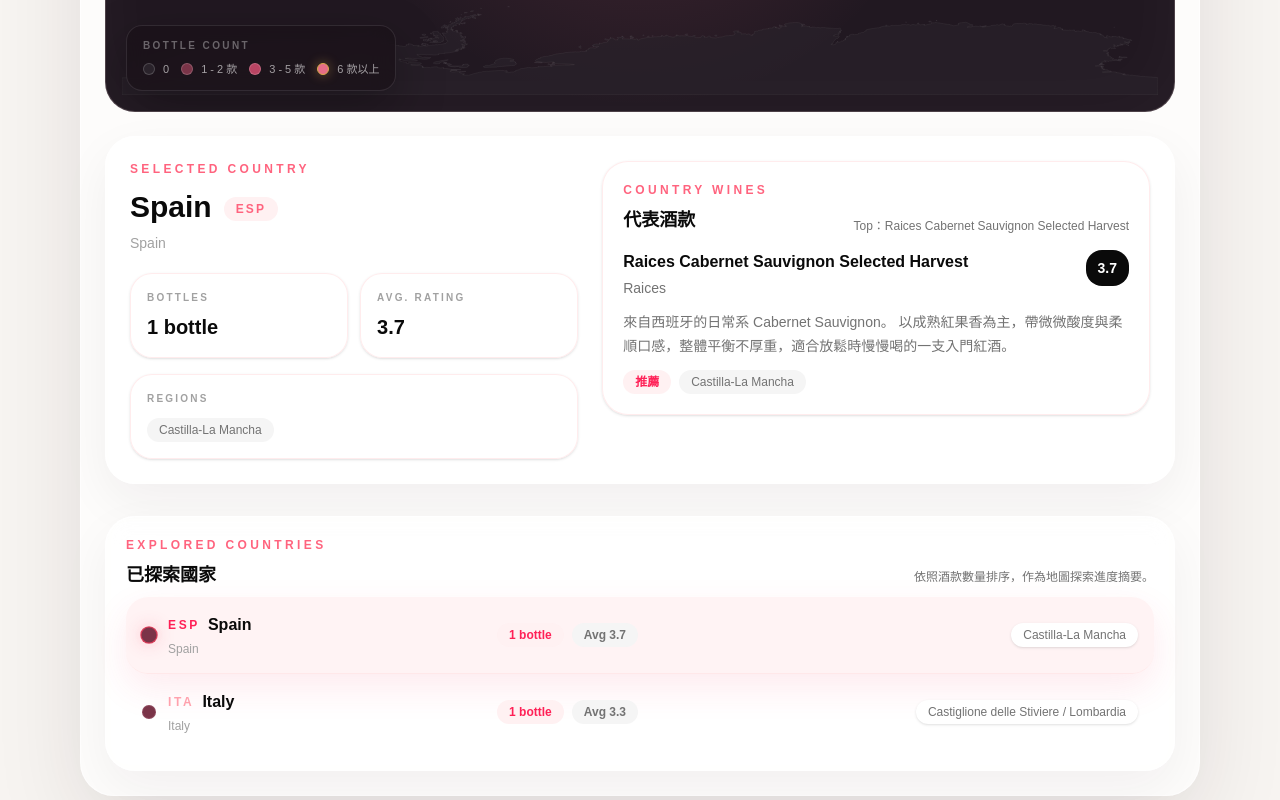
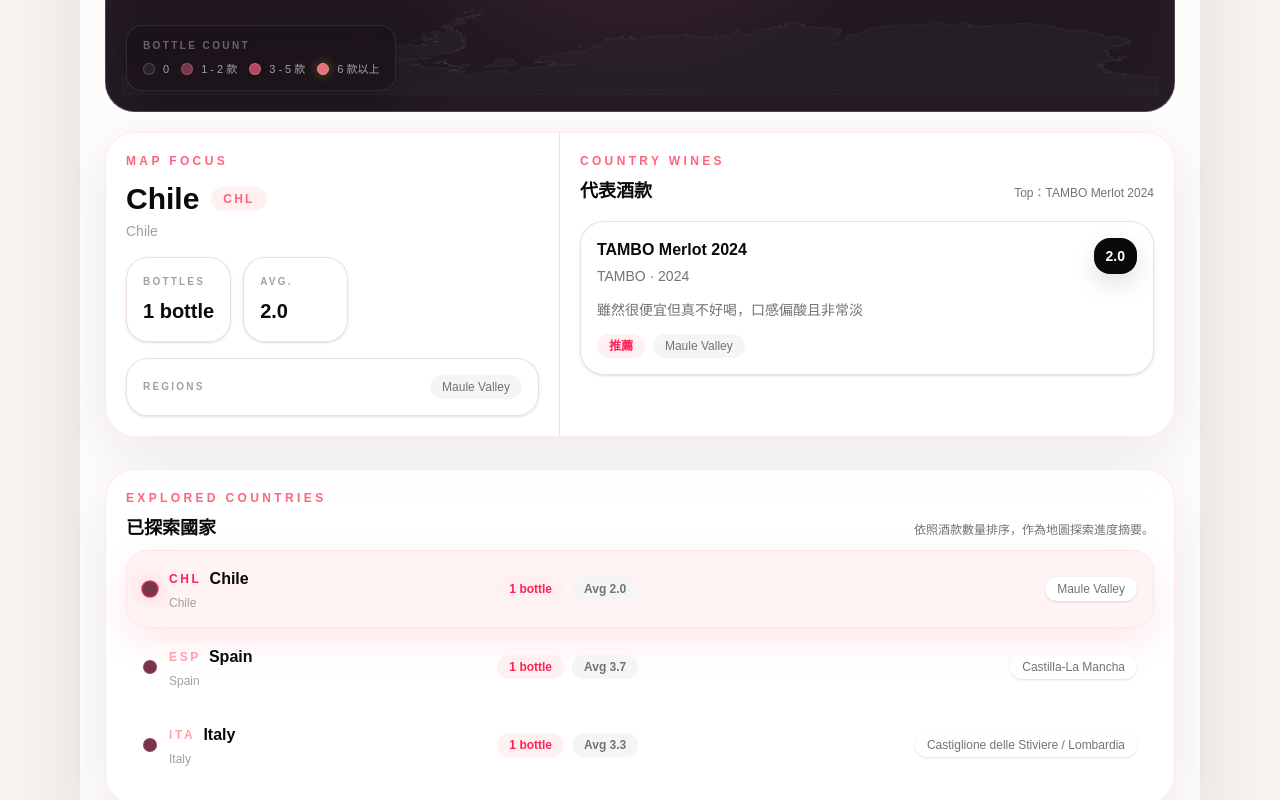
Before and after one commit to lulu930128/lululab-site, a Next.js app: page /lifestyle/cellar/wine-atlas in a window 1280 px wide. Shown: the part 1100-1900 px from the top of the page. Built offline with nearby package versions, Linux system fonts and the light colour scheme.

Commit message:
Update homepage v9

```diff
--- a/components/wine-atlas/WineCountryPanel.tsx
+++ b/components/wine-atlas/WineCountryPanel.tsx
@@ -9,59 +9,66 @@
   return count === 1 ? "1 bottle" : `${count} bottles`;
 }
 
+function getRecentWines(wines: WineItem[]) {
+  return [...wines]
+    .sort((a, b) => {
+      const aTime = a.tastedDate ? new Date(a.tastedDate).getTime() : 0;
+      const bTime = b.tastedDate ? new Date(b.tastedDate).getTime() : 0;
+      return bTime - aTime;
+    })
+    .slice(0, 3);
+}
+
 export default function WineCountryPanel({
   country,
   wines,
 }: WineCountryPanelProps) {
   if (!country) {
     return (
-      <section className="mt-6 rounded-[30px] border border-dashed border-rose-100 bg-white/50 p-7 text-center shadow-[0_18px_50px_rgba(35,20,30,0.04)] backdrop-blur-md">
+      <section className="mt-5 rounded-[28px] border border-dashed border-rose-100 bg-white/50 p-6 text-center shadow-[0_18px_50px_rgba(35,20,30,0.04)] backdrop-blur-md">
         <p className="text-xs font-semibold uppercase tracking-[0.28em] text-rose-300">
           Selected Country
         </p>
 
-        <h3 className="mt-3 text-xl font-black text-neutral-950">
+        <h3 className="mt-3 text-lg font-black text-neutral-950">
           點擊地圖上的已探索國家
         </h3>
 
-        <p className="mx-auto mt-3 max-w-xl text-sm leading-7 text-neutral-500">
-          選取國家後，這裡會顯示該國的酒款數量、平均評分、產區與代表酒款。
+        <p className="mx-auto mt-2 max-w-xl text-sm leading-7 text-neutral-500">
+          選取國家後，這裡會顯示該國的探索摘要與代表酒款。
         </p>
       </section>
     );
   }
 
   const topWine = [...wines].sort((a, b) => (b.rating ?? 0) - (a.rating ?? 0))[0];
-  const recentWines = [...wines]
-    .sort((a, b) => {
-      const aTime = a.tastedDate ? new Date(a.tastedDate).getTime() : 0;
-      const bTime = b.tastedDate ? new Date(b.tastedDate).getTime() : 0;
-      return bTime - aTime;
-    })
-    .slice(0, 3);
+  const recentWines = getRecentWines(wines);
 
   return (
-    <section className="mt-6 rounded-[30px] border border-white/70 bg-white/62 p-6 shadow-[0_18px_50px_rgba(35,20,30,0.055)] backdrop-blur-md">
-      <div className="grid gap-6 lg:grid-cols-[0.9fr_1.1fr] lg:items-start">
+    <section className="mt-5 overflow-hidden rounded-[30px] border border-rose-100/80 bg-white/72 shadow-[0_18px_55px_rgba(35,20,30,0.075)] backdrop-blur-md">
+      <div className="grid gap-0 lg:grid-cols-[0.85fr_1.15fr]">
+        <div className="border-b border-[#ead6dc]/80 p-5 lg:border-b-0 lg:border-r">
+          <div className="flex flex-col gap-4 md:flex-row md:items-start md:justify-between lg:flex-col">
             <div>
               <p className="text-xs font-semibold uppercase tracking-[0.28em] text-rose-400">
-            Selected Country
+                Map Focus
               </p>
 
-          <div className="mt-3 flex flex-wrap items-end gap-3">
+              <div className="mt-3 flex flex-wrap items-center gap-3">
                 <h3 className="text-3xl font-black text-neutral-950">
                   {country.displayName}
                 </h3>
 
-            <span className="mb-1 rounded-full bg-rose-50 px-3 py-1 text-xs font-bold uppercase tracking-[0.18em] text-rose-400">
+                <span className="rounded-full bg-rose-50 px-3 py-1 text-xs font-bold uppercase tracking-[0.18em] text-rose-400">
                   {country.code}
                 </span>
               </div>
 
-          <p className="mt-2 text-sm text-neutral-400">{country.name}</p>
+              <p className="mt-1 text-sm text-neutral-400">{country.name}</p>
+            </div>
 
-          <div className="mt-5 grid gap-3 sm:grid-cols-2">
-            <div className="rounded-[22px] border border-rose-100/70 bg-white/72 p-4 shadow-sm">
+            <div className="grid grid-cols-2 gap-3 md:min-w-[300px] lg:min-w-0">
+              <div className="rounded-[22px] border border-[#ead6dc]/80 bg-white/75 p-4 shadow-sm">
                 <p className="text-[10px] font-semibold uppercase tracking-[0.22em] text-neutral-400">
                   Bottles
                 </p>
@@ -70,22 +77,24 @@
                 </p>
               </div>
 
-            <div className="rounded-[22px] border border-rose-100/70 bg-white/72 p-4 shadow-sm">
+              <div className="rounded-[22px] border border-[#ead6dc]/80 bg-white/75 p-4 shadow-sm">
                 <p className="text-[10px] font-semibold uppercase tracking-[0.22em] text-neutral-400">
-                Avg. Rating
+                  Avg.
                 </p>
                 <p className="mt-2 text-xl font-black text-neutral-950">
                   {country.averageRating.toFixed(1)}
                 </p>
               </div>
             </div>
+          </div>
 
-          <div className="mt-4 rounded-[22px] border border-rose-100/70 bg-white/72 p-4 shadow-sm">
+          <div className="mt-4 rounded-[22px] border border-[#ead6dc]/80 bg-white/72 p-4 shadow-sm">
+            <div className="flex flex-col gap-3 md:flex-row md:items-center md:justify-between">
               <p className="text-[10px] font-semibold uppercase tracking-[0.22em] text-neutral-400">
                 Regions
               </p>
 
-            <div className="mt-3 flex flex-wrap gap-2">
+              <div className="flex flex-wrap gap-2 md:justify-end">
                 {country.regions.length > 0 ? (
                   country.regions.map((region) => (
                     <span
@@ -103,8 +112,9 @@
               </div>
             </div>
           </div>
+        </div>
 
-        <div className="rounded-[26px] border border-rose-100/70 bg-white/72 p-5 shadow-sm">
+        <div className="p-5">
           <div className="flex flex-col gap-2 md:flex-row md:items-end md:justify-between">
             <div>
               <p className="text-xs font-semibold uppercase tracking-[0.28em] text-rose-400">
@@ -116,19 +126,22 @@
             </div>
 
             {topWine && (
-              <p className="text-xs text-neutral-500">
+              <p className="text-xs leading-6 text-neutral-500">
                 Top：{topWine.name}
               </p>
             )}
           </div>
 
-          <div className="mt-4 divide-y divide-rose-100/70">
+          <div className="mt-4 grid gap-3">
             {recentWines.length > 0 ? (
               recentWines.map((wine) => (
-                <div key={wine.id} className="py-4 first:pt-0 last:pb-0">
+                <article
+                  key={wine.id}
+                  className="rounded-[24px] border border-[#ead6dc]/80 bg-white/76 p-4 shadow-sm transition hover:-translate-y-0.5 hover:shadow-md"
+                >
                   <div className="flex items-start justify-between gap-4">
                     <div>
-                      <h5 className="font-bold text-neutral-950">
+                      <h5 className="font-black text-neutral-950">
                         {wine.name}
                       </h5>
 
@@ -139,7 +152,7 @@
                     </div>
 
                     {typeof wine.rating === "number" && (
-                      <span className="rounded-2xl bg-neutral-950 px-3 py-2 text-sm font-bold text-white">
+                      <span className="rounded-2xl bg-neutral-950 px-3 py-2 text-sm font-bold text-white shadow-[0_10px_24px_rgba(0,0,0,0.12)]">
                         {wine.rating.toFixed(1)}
                       </span>
                     )}
@@ -170,10 +183,10 @@
                       </span>
                     )}
                   </div>
-                </div>
+                </article>
               ))
             ) : (
-              <p className="py-6 text-sm text-neutral-400">
+              <p className="rounded-[22px] border border-dashed border-rose-100 bg-white/60 p-6 text-sm text-neutral-400">
                 這個國家目前沒有可顯示的酒款資料。
               </p>
             )}
--- a/components/wine-atlas/WineMap.tsx
+++ b/components/wine-atlas/WineMap.tsx
@@ -94,7 +94,7 @@
           </p>
         </div>
       ) : (
-        <div className="mt-8 rounded-[30px] border border-white/70 bg-white/58 p-5 shadow-[0_18px_50px_rgba(35,20,30,0.05)] backdrop-blur-md">
+        <div className="mt-8 rounded-[30px] border border-rose-100/80 bg-white/72 p-5 shadow-[0_18px_50px_rgba(35,20,30,0.065)] backdrop-blur-md">
           <div className="mb-2 flex flex-col gap-2 md:flex-row md:items-end md:justify-between">
             <div>
               <p className="text-xs font-semibold uppercase tracking-[0.28em] text-rose-400">
@@ -110,10 +110,10 @@
             </p>
           </div>
 
-          <div
-            className={`divide-y divide-rose-100/70 ${
-              useScroll ? "max-h-[260px] overflow-y-auto pr-2" : ""
-            }`}
+            <div
+              className={`divide-y divide-[#ead6dc]/80 ${
+                useScroll ? "max-h-[260px] overflow-y-auto pr-2" : ""
+              }`}
             style={
               useScroll
                 ? {
@@ -134,8 +134,8 @@
                   onClick={() => setSelectedCountryCode(country.code)}
                   className={`grid w-full gap-3 rounded-[22px] px-4 py-4 text-left transition md:grid-cols-[1.2fr_0.8fr_1.4fr] md:items-center ${
                     isSelected
-                      ? "bg-rose-50/80 shadow-[0_14px_36px_rgba(244,63,94,0.10)]"
-                      : "hover:bg-white/75 hover:shadow-sm"
+                      ? "border border-rose-100 bg-rose-50/85 shadow-[0_14px_36px_rgba(244,63,94,0.12)]"
+                      : "border border-transparent hover:border-rose-100/70 hover:bg-white/80 hover:shadow-sm"
                   }`}
                 >
                   <div className="flex items-center gap-3">
--- a/public/wine-atlas/wine-data.json
+++ b/public/wine-atlas/wine-data.json
@@ -3,16 +3,27 @@
     "projectName": "Wine Atlas",
     "description": "A personal wine cellar map powered by tasting records.",
     "version": "0.1.0",
-    "updatedAt": "2026-05-05"
+    "updatedAt": "2026-05-06"
   },
   "countries": [
+    {
+      "code": "CHL",
+      "name": "Chile",
+      "displayName": "Chile",
+      "wineCount": 1,
+      "averageRating": 2.0,
+      "topWineId": "wine-004",
+      "regions": [
+        "Maule Valley"
+      ]
+    },
     {
       "code": "ESP",
       "name": "Spain",
       "displayName": "Spain",
       "wineCount": 1,
       "averageRating": 3.7,
-      "topWineId": "wine-003",
+      "topWineId": "wine-005",
       "regions": [
         "Castilla-La Mancha"
       ]
@@ -31,7 +42,30 @@
   ],
   "wines": [
     {
-      "id": "wine-003",
+      "id": "wine-004",
+      "name": "TAMBO Merlot 2024",
+      "winery": "TAMBO",
+      "country": "Chile",
+      "countryCode": "CHL",
+      "region": "Maule Valley",
+      "vintage": 2024,
+      "type": "red",
+      "grapes": [
+        "Merlot"
+      ],
+      "rating": 2.0,
+      "priceTwd": 279,
+      "tastedDate": "2026-05-06",
+      "tags": [
+        "拉完了"
+      ],
+      "recommend": true,
+      "repurchase": false,
+      "note": "雖然很便宜但真不好喝，口感偏酸且非常淡",
+      "image": null
+    },
+    {
+      "id": "wine-005",
       "name": "Raices Cabernet Sauvignon Selected Harvest",
       "winery": "Raices",
       "country": "Spain",
@@ -43,7 +77,7 @@
         "100% Cabernet Sauvignon"
       ],
       "rating": 3.7,
-      "priceTwd": 299,
+      "priceTwd": 259,
       "tastedDate": "2026-05-05",
       "tags": [
         "Daily Wine"
```
Lines whose indentation alone changed are shown as unchanged.
